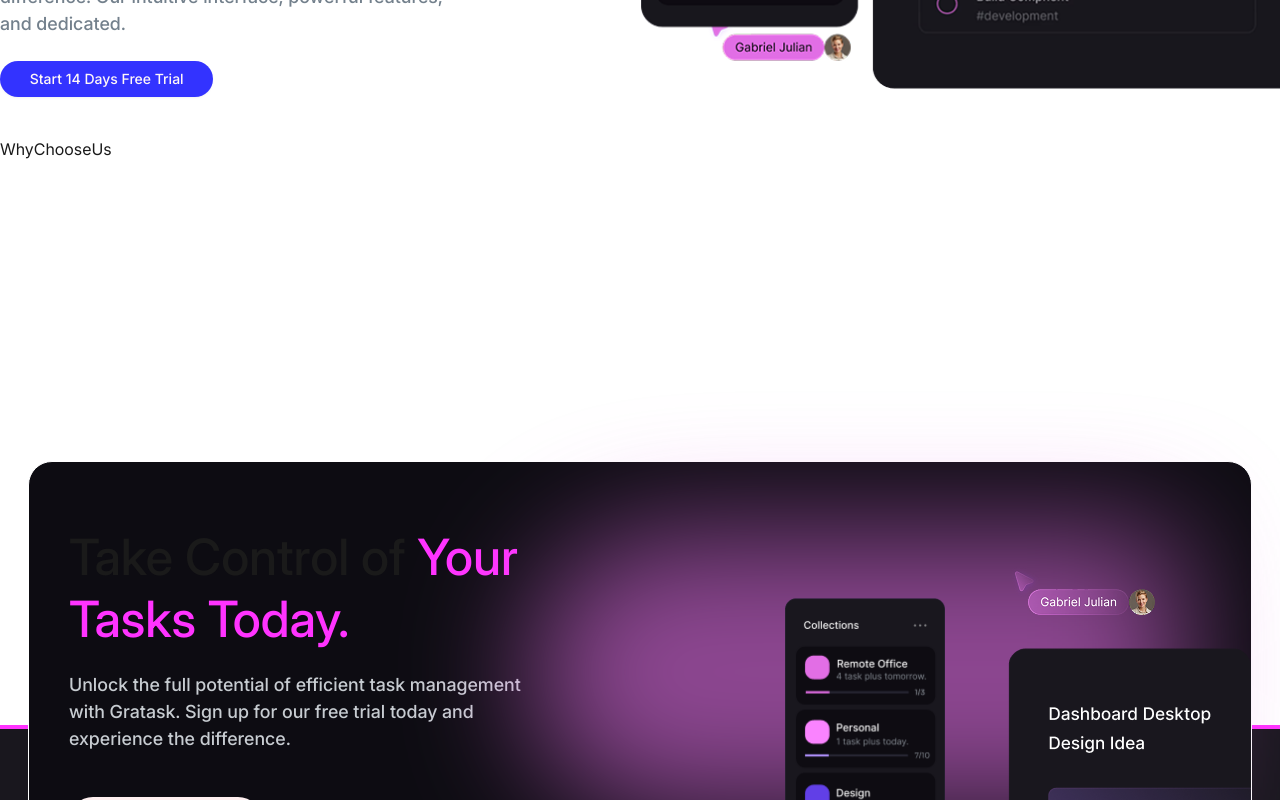
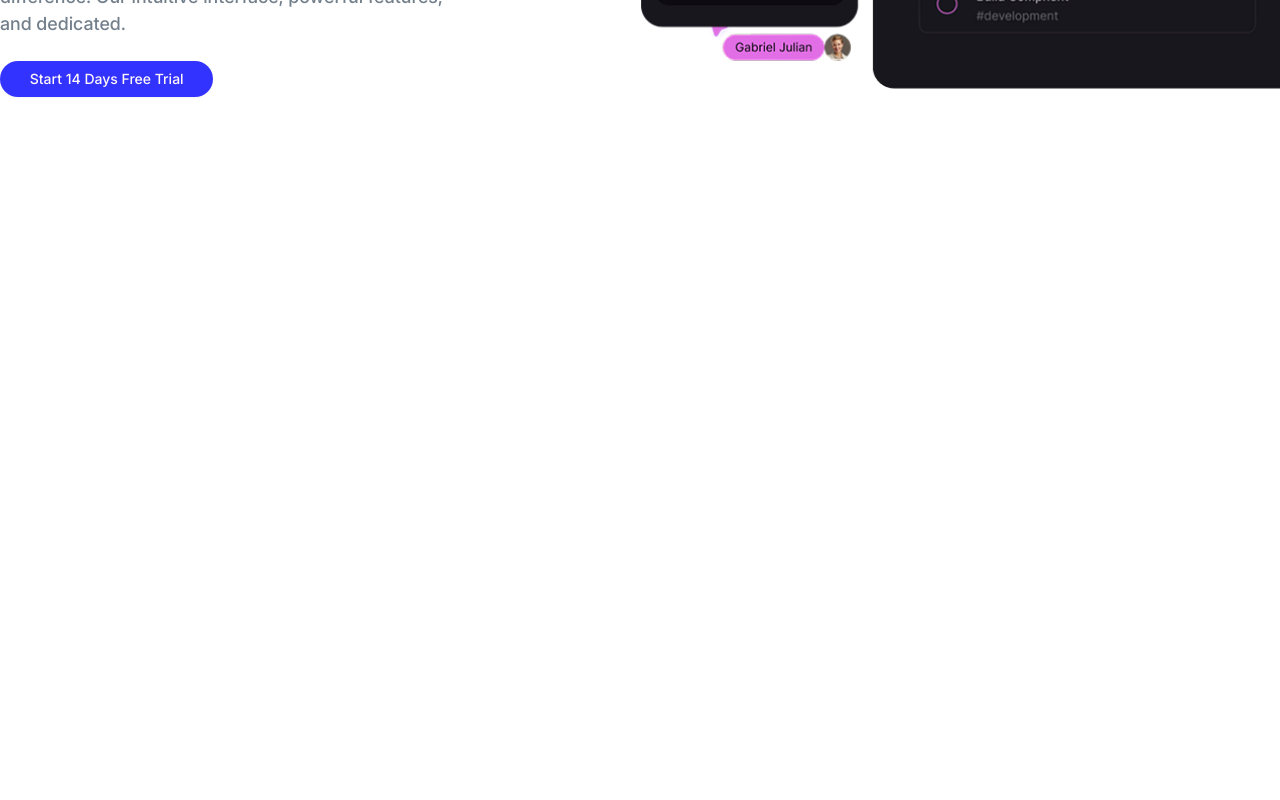
Before and after one commit to Hustle-Devs/gratask-clone, a Next.js app: page / in a window 1280 px wide. Shown: the part 560-1360 px from the top of the page. Built offline with nearby package versions, Linux system fonts and the light colour scheme.

Commit message:
Update: Components Details

```diff
--- a/src/components/home/why-choose-us/WhyChooseUs.tsx
+++ b/src/components/home/why-choose-us/WhyChooseUs.tsx
@@ -1,7 +1,19 @@
 import React from "react";
 
 const WhyChooseUs = () => {
-  return <div>WhyChooseUs</div>;
+  return (
+    <div className="flex flex-col justify-between items-center w-full lg:w-[1224px] lg:h-[1207px]">
+      {/* First Start */}
+      <div></div>
+      {/* First End */}
+      {/* Second Start */}
+      {/* Second End */}
+      {/* Third Start */}
+      {/* Third End */}
+      {/* Fourth Start */}
+      {/* Fourth End */}
+    </div>
+  );
 };
 
 export default WhyChooseUs;
```
